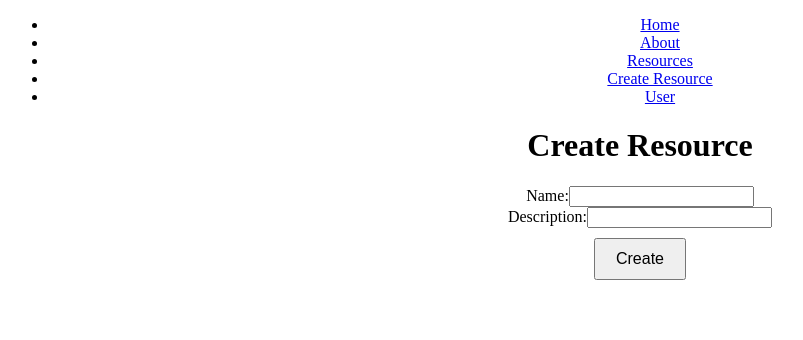
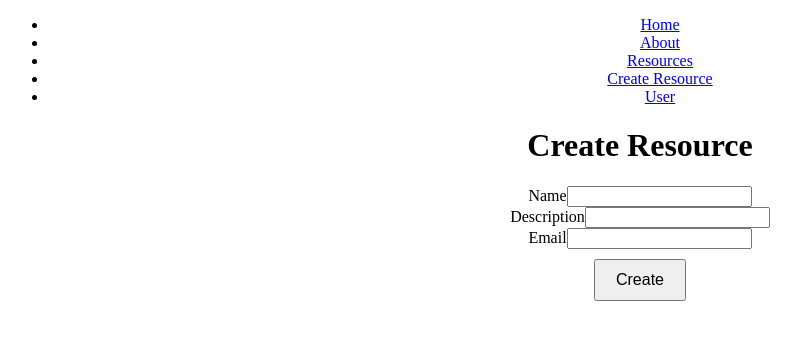
Before and after one commit to AmulyaMurahari/30-Day-MernStack-Challenge, a React (Create React App) app in the folder frontend/frontend-app/: page /create-resource in a window 1280 px wide. Shown: the top 340 px of the page, without its empty margins (0-803 px from the left). Built offline with nearby package versions, Linux system fonts and the light colour scheme.

Commit message:
day 7 challenge creating form using formik

```diff
--- a/frontend/frontend-app/package.json
+++ b/frontend/frontend-app/package.json
@@ -8,11 +8,13 @@
     "@testing-library/react": "^13.4.0",
     "@testing-library/user-event": "^13.5.0",
     "axios": "^1.7.2",
+    "formik": "^2.4.6",
     "react": "^18.3.1",
     "react-dom": "^18.3.1",
     "react-router-dom": "^6.23.1",
     "react-scripts": "5.0.1",
-    "web-vitals": "^2.1.4"
+    "web-vitals": "^2.1.4",
+    "yup": "^1.4.0"
   },
   "scripts": {
     "start": "react-scripts start",
--- a/frontend/frontend-app/src/App.js
+++ b/frontend/frontend-app/src/App.js
@@ -9,6 +9,7 @@ import './App.css';
 import ResourceList from './ResourceList';
 import ResourceForm from './ResourceForm';
 import User from './User';
+import ResourceFormWithFormik from './ResourceFormWithFormik';
 
 const Home = () => <h1>Home Page</h1>;
 const About = () => <h1>About Page</h1>;
@@ -38,7 +39,7 @@ function App() {
                     <Route path="/" element={<Home />} />
                     <Route path="/about" element={<About />} />
                     <Route path="/resources" element={<ResourceList />} />
-                    <Route path="/create-resource" element={<ResourceForm />} />
+                    <Route path="/create-resource" element={<ResourceFormWithFormik />} />
                     <Route path="/user" element={<User />}>
                         <Route path="profile" element={<Profile />} />
                         <Route path="settings" element={<Settings />} />
--- /dev/null
+++ b/frontend/frontend-app/src/ResourceFormWithFormik.js
@@ -0,0 +1,68 @@
+import React from 'react'
+import { Form, Formik, Field, ErrorMessage} from 'formik';
+import * as Yup from 'yup';
+import axios from 'axios';
+
+const ResourceFormWithFormik = () => {
+
+    const initialValues = {
+        name: '',
+        description: '',
+        email:'',
+    };
+
+    const validationSchema = Yup.object ({
+        name: Yup.string().required('Required'),
+        description: Yup.string().required('Required'),
+        email: Yup.string().email('Invalid email format').required('Required'),
+    });
+
+    const onSubmit = async(values, {setSubmitting, resetForm}) => {
+        try{
+            await axios.post('/api/resource', values);
+            resetForm();
+            alert('Resource created successfully');
+        } catch(error){
+            alert('Error creating resource');
+        } finally {
+            setSubmitting(false);
+        }
+    };
+
+  return (
+    <div>
+        <h1>Create Resource</h1>
+        <Formik
+          initialValues={initialValues}
+          validationSchema={validationSchema}
+          onSubmit={onSubmit}
+        >
+            {({isSubmitting }) => (
+                <Form>
+                    <div>
+                        <label>Name</label>
+                        <Field type="text" name="name" />
+                        <ErrorMessage name="name" component="div"/>
+                    </div>
+                    <div>
+                        <label>Description</label>
+                        <Field type="text" name="description" />
+                        <ErrorMessage name="description" component="div"/>
+                    </div>
+                    <div>
+                        <label>Email</label>
+                        <Field type="email" name="email" />
+                        <ErrorMessage name="email" component="div"/>
+                    </div>
+                    <button type='submit' disabled={isSubmitting}>
+                        Create
+                    </button>
+                </Form>
+            )}
+
+        </Formik>
+    </div>
+  )
+}
+
+export default ResourceFormWithFormik
```
Also changed, not shown: frontend/frontend-app/src/Counter.js (line endings or trailing spaces), 1 other file (tests, documents, lock files or other folders).
